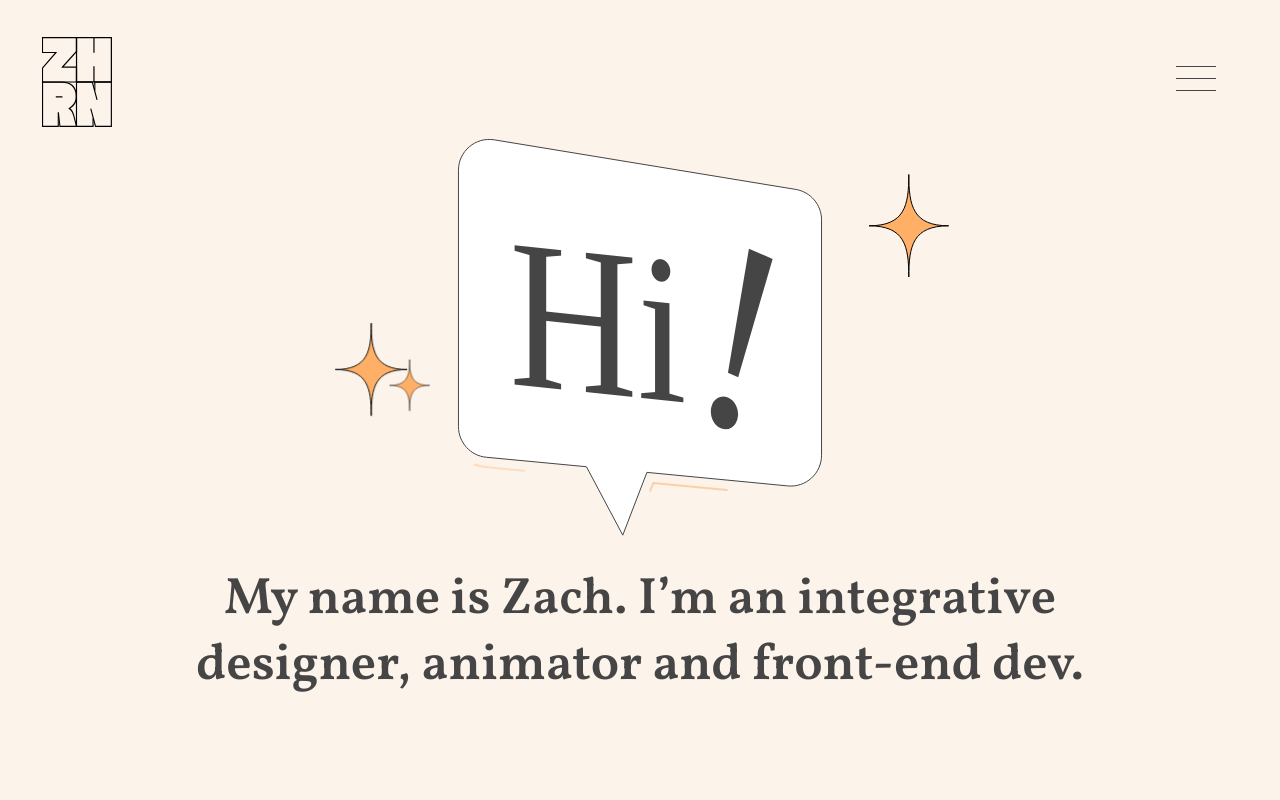
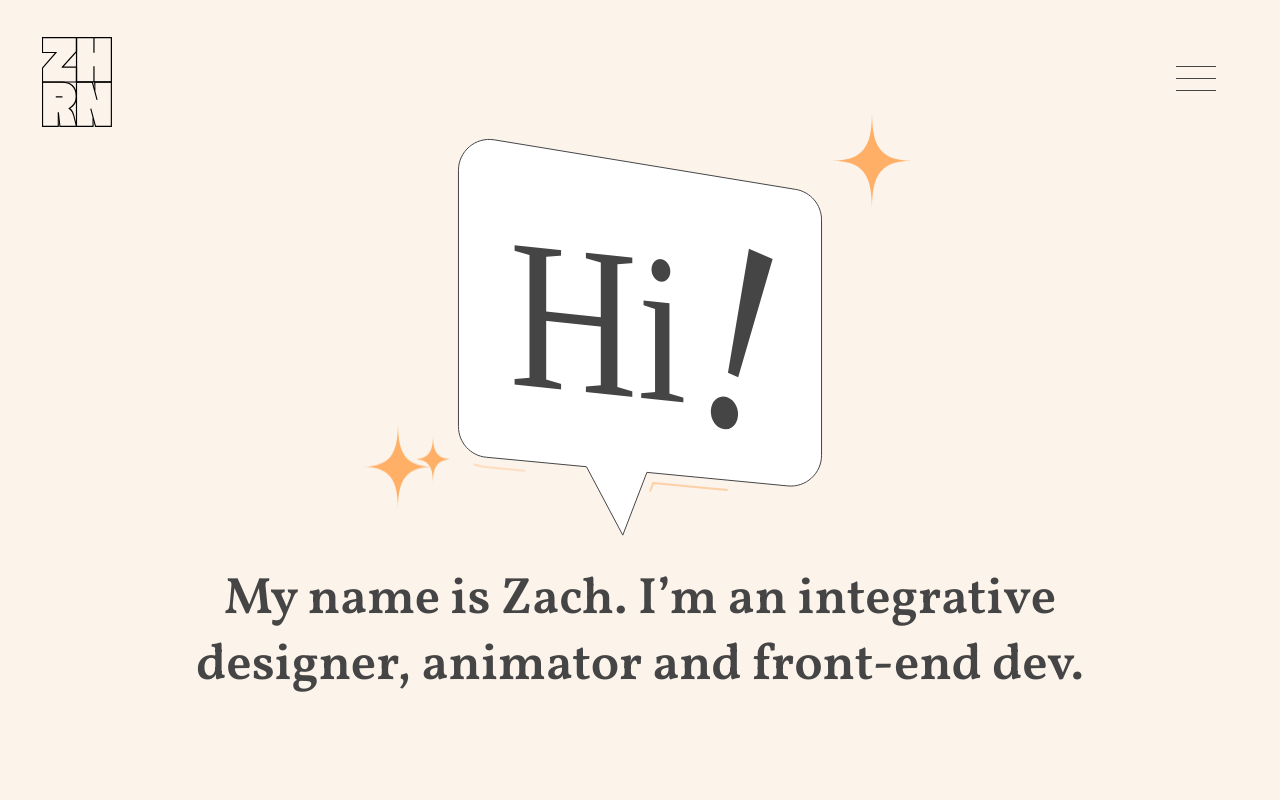
Before and after one commit to zaharano/zacme.ink, a Svelte app: page / in a window 1280 px wide. Shown: the top 800 px of the page. Built offline with nearby package versions, Linux system fonts and the light colour scheme; a web font is replaced by a local one.

Commit message:
fix star style, idle anim, and pos method

```diff
--- a/src/componenets/hero.svelte
+++ b/src/componenets/hero.svelte
@@ -75,7 +75,8 @@ import { element } from 'svelte/internal';
 
     // infinite random yoyo verticle moves for sparkles
     function randomMove(ele) {
-      gsap.to(ele, {
+      if (Math.random()>.3) {
+        gsap.to(ele, {
         y: `+=${gsap.utils.random(-20,20)}`,
         duration: gsap.utils.random(2, 4),
         ease: "power1.inOut",
@@ -84,7 +85,18 @@ import { element } from 'svelte/internal';
         repeat: 1,
         onComplete: randomMove,
         onCompleteParams: [ele]
-      })
+      })} else {
+        gsap.to(ele, {
+        opacity: 0,
+        scale: .1,
+        duration: gsap.utils.random(1, 2),
+        ease: "power1.inOut",
+        delay: gsap.utils.random(1, 3, .1),
+        yoyo: true,
+        repeat: 1,
+        onComplete: randomMove,
+        onCompleteParams: [ele]
+      })}
     }
 
     gsap.utils.toArray(".sparkle").forEach(ele => {
@@ -92,7 +104,7 @@ import { element } from 'svelte/internal';
     })
 
     // center the stars
-    gsap.set(".sparkle", {xPercent:-50, yPercent:-50});
+    gsap.set(".sparkle", {transformOrigin: "50% 50%"});
     // create 50% constants based on scaled width and height
     let xTo = .5*document.getElementById('speech-container').offsetWidth;
     let yTo = .5*document.getElementById('speech-container').offsetHeight;
@@ -136,8 +148,6 @@ import { element } from 'svelte/internal';
       transformOrigin: "50%, 50%"
     }, "-=2.2")
     .to('#s1', {
-      x: xTo * -1.4,
-      y: yTo * -.1,
       scale: .9,
       duration: .6,
       delay: .3,
@@ -145,8 +155,6 @@ import { element } from 'svelte/internal';
       ease: "power2.out",
     }, 0)
     .to('#s2', {
-      x: xTo * -1.2,
-      y: yTo * -.2,
       scale: .5,
       duration: .6,
       delay: .5,
@@ -154,16 +162,12 @@ import { element } from 'svelte/internal';
       ease: "power2.out",
     }, 0)
     .to('#s3', {
-      x: xTo * 1.4,
-      y: yTo * -.8,
       scale: 1,
       duration: .6,
       delay: .7,
       autoAlpha: 1,
       ease: "power2.out",
-    }, 0)
-    .add(starTL);
-
+    }, 0);
 
     // track nudge count by dimension
     const nudge = function(dim) {
@@ -454,10 +458,28 @@ import { element } from 'svelte/internal';
 
   .sparkle {
     position: absolute;
-    top: 50%;
-    left: 50%;
     visibility: hidden;
     transform: scale(.05);
+  }
+
+  #speech-container {
+    position: relative;
+  }
+
+  #s1{
+    bottom: 0;
+    left: 0;
+    transform: translate(-90px, -40px)
+  }
+  #s2{
+    bottom: 0;
+    left: 0;
+    transform: translate(-55px, -60px)
+  }
+  #s3{
+    top: 0;
+    right: 0;
+    transform: translate(80px, -20px)
   }
 
   /* TEXT ANIM STYLES */
```
Also changed, not shown: public/assets/sparkle.svg.
